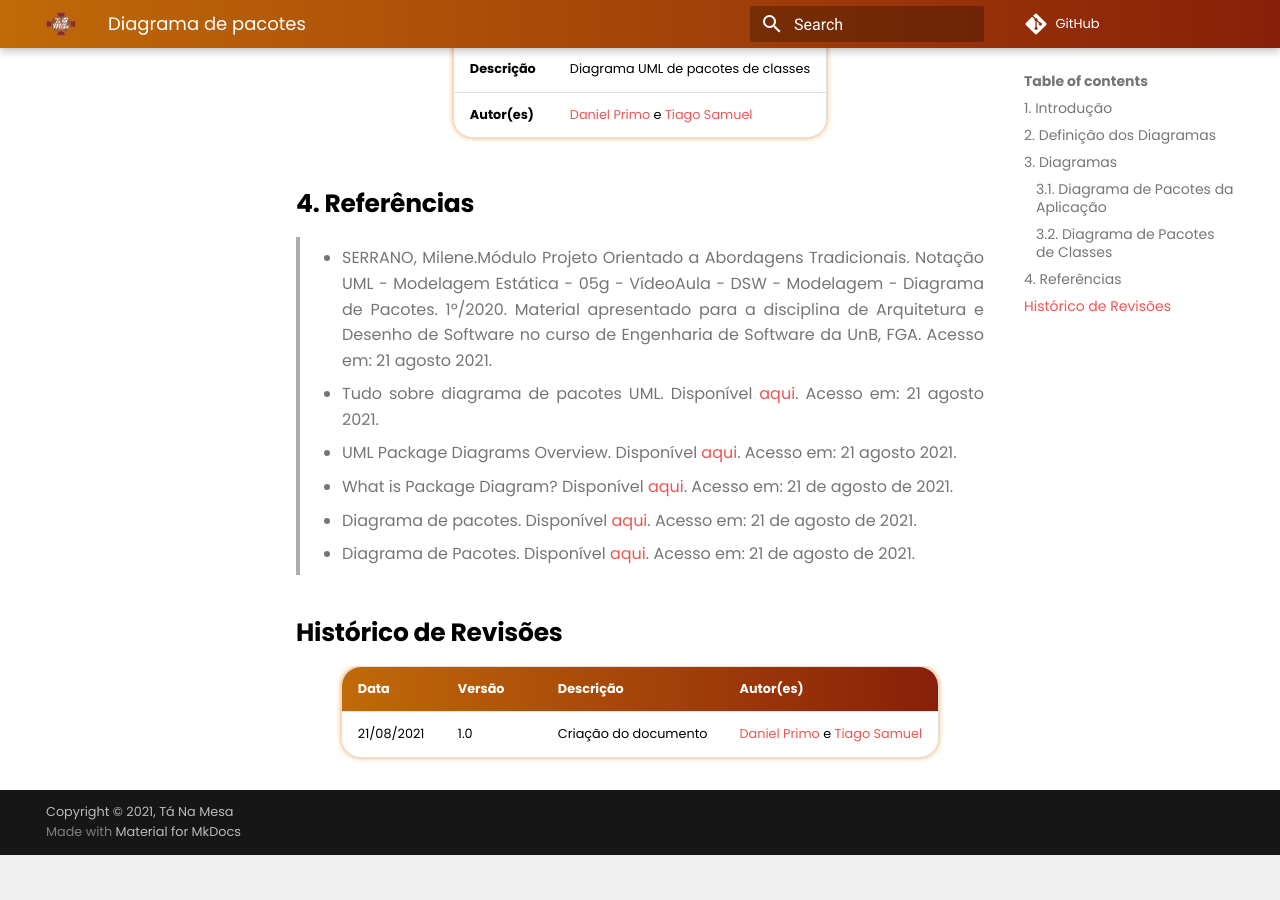
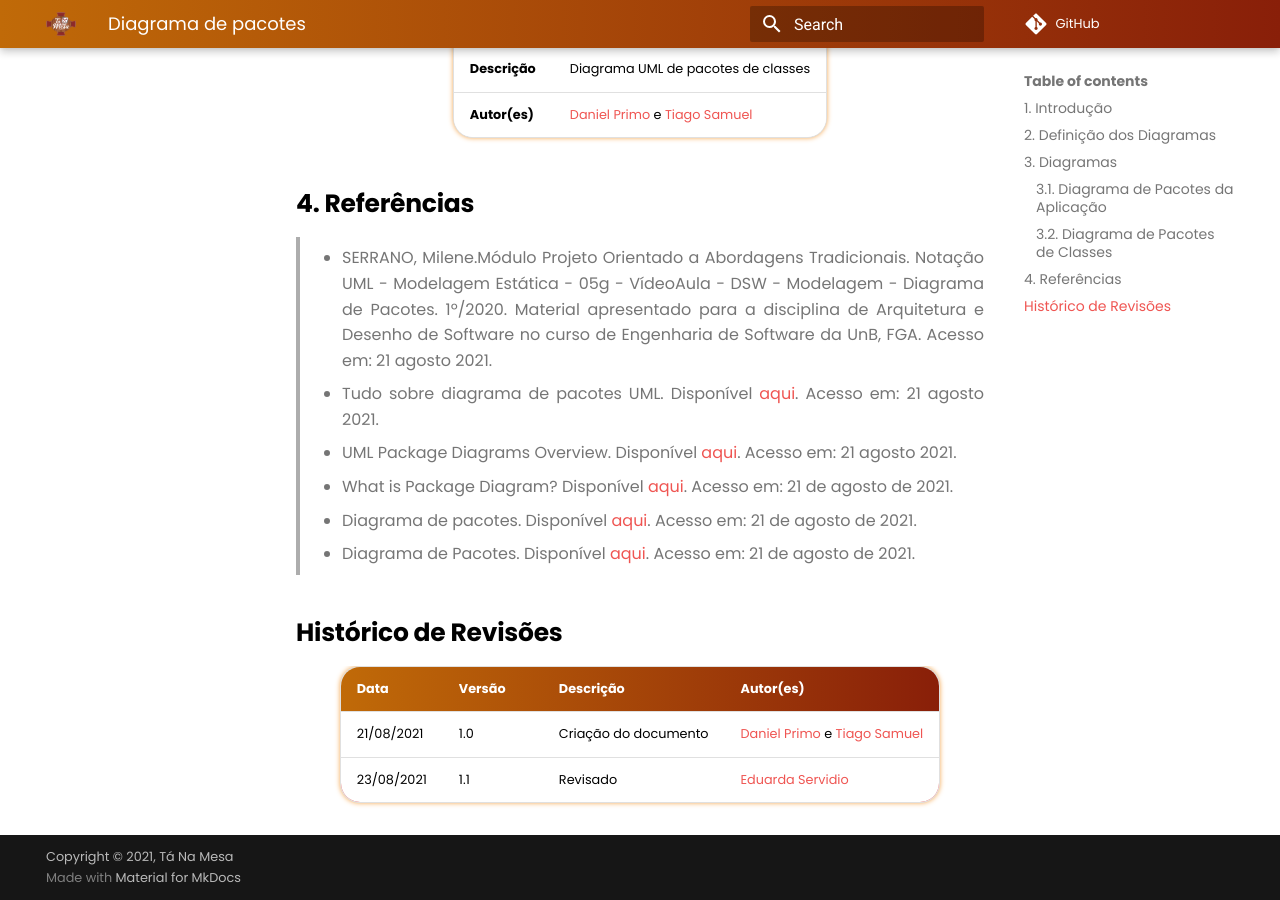
Before and after one commit to UnBArqDsw2021-1/2021.1_G02_TaNaMesa_docs, an MkDocs documentation site: the page built from docs/2-Modelagem/Diagramas-Estaticos/Diagrama-de-Pacotes.md, in a window 1280 px wide and 900 px high, scrolled down 2759 px. Built offline with MkDocs 1.6.1 and Material for MkDocs 9.7.7, drawn with Linux system fonts in a browser that asks for light colours; comment, search, counter and statistics services are not loaded; before the commit the page ends 3614 px from its top, so only the background shows below that.

Commit message:
(#83) Revisando diagrama de pacotes

```diff
--- a/docs/2-Modelagem/Diagramas-Estaticos/Diagrama-de-Pacotes.md
+++ b/docs/2-Modelagem/Diagramas-Estaticos/Diagrama-de-Pacotes.md
@@ -54,3 +54,4 @@ Outro contexto escolhido foi o de classes. Ele foi escolhido pela equipe, pois m
 | Data       | Versão | Descrição            | Autor(es)                                    |
 | :--------- | :----- | :------------------- | :------------------------------------------- |
 | 21/08/2021 | 1.0    | Criação do documento | [Daniel Primo](https://github.com/danieldagerom) e [Tiago Samuel](https://github.com/tsrrodrigues) |
+| 23/08/2021 | 1.1    | Revisado             | [Eduarda Servidio](https://github.com/ServideoEC) |
```
